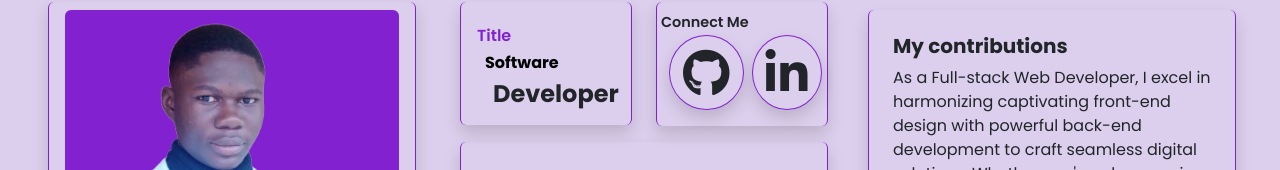
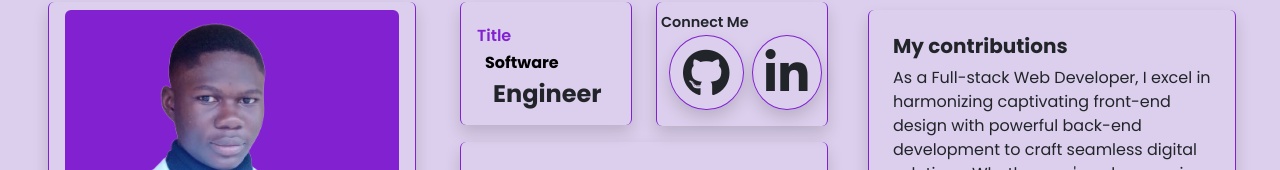
Before and after one commit to Webprowale/webprowale, a React (Vite) app: page / in a window 1280 px wide. Shown: the part 130-300 px from the top of the page. Built offline with nearby package versions, Linux system fonts and the light colour scheme.

Commit message:
Update Title.jsx

```diff
--- a/src/Components/Title.jsx
+++ b/src/Components/Title.jsx
@@ -16,7 +16,7 @@ function Title() {
     <div className='rounded shadow px-3  pt-4 pb-2 d-flex flex-column con1' ref={con}>
      <h3 className='fs-6 small fw-semibold primaryColor tit'>Title</h3>
      <h2 className='fw-bold fs-6 ms-2 text-black sof'>Software</h2>
-     <h2 className='fw-bold fs-4 ms-3 lead dev'>Developer</h2>
+     <h2 className='fw-bold fs-4 ms-3 lead dev'>Engineer</h2>
     </div>
   )
 }
```
